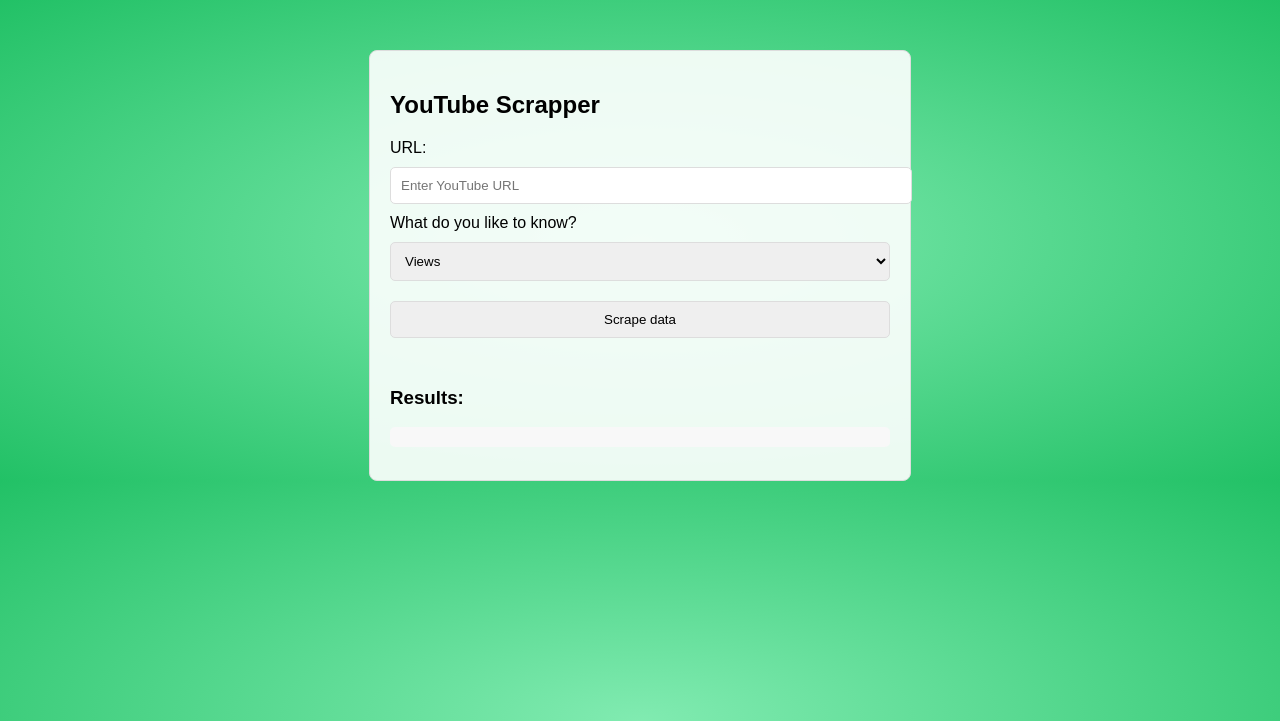
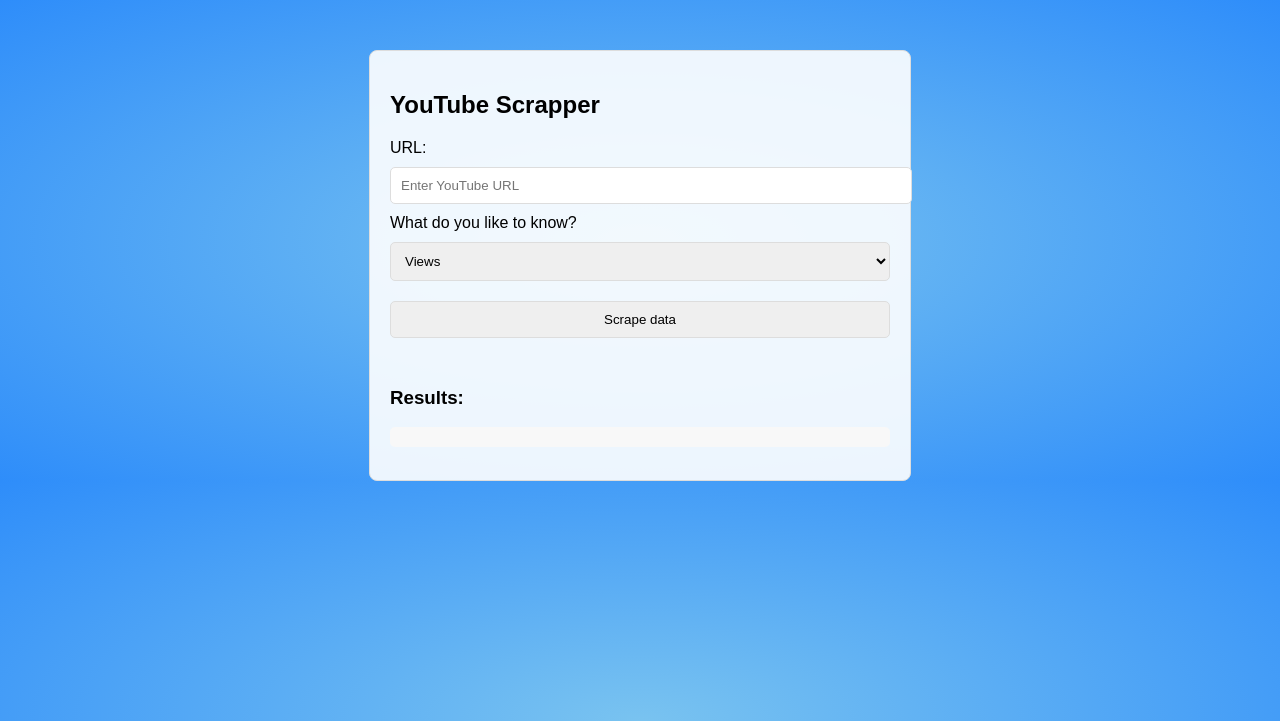
Before and after one commit to Radhikagarg20/Demo0, a Flask app: page / in a window 1280 px wide. Shown: the top 721 px of the page. Run offline with Flask 3, Linux system fonts and the light colour scheme.

Commit message:
Update styles.css

```diff
--- a/static/styles.css
+++ b/static/styles.css
@@ -2,7 +2,7 @@ body {
     font-family: Arial, sans-serif;
     margin: 0;
     height: 100%;
-    background: radial-gradient(rgba(129, 235, 177, 1) 0%, rgba(34, 193, 102, 1) 100%);
+    background: radial-gradient(rgb(121, 195, 240) 0%, rgb(46, 141, 250) 100%);
     overflow-y: auto;
 }
 
```
